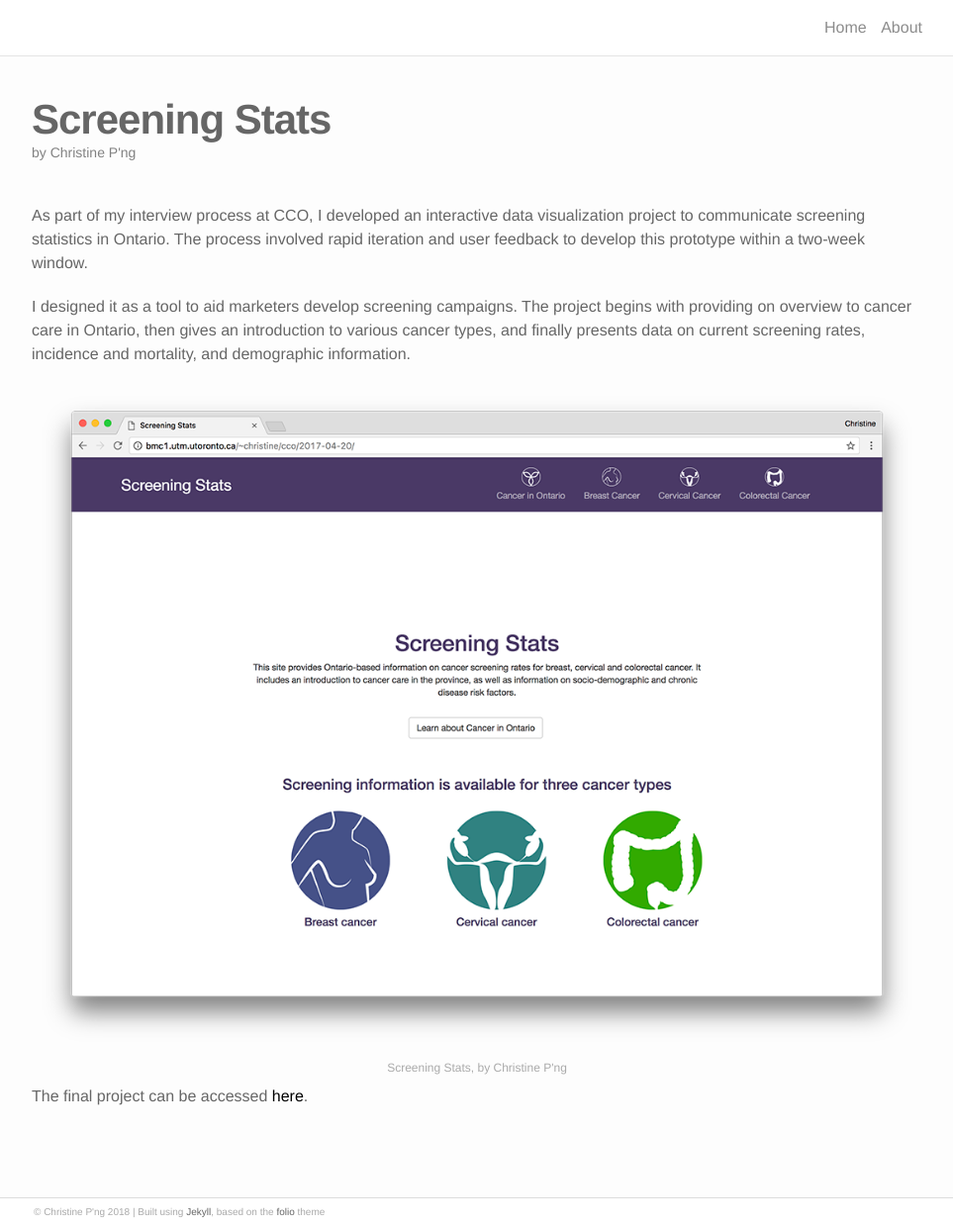
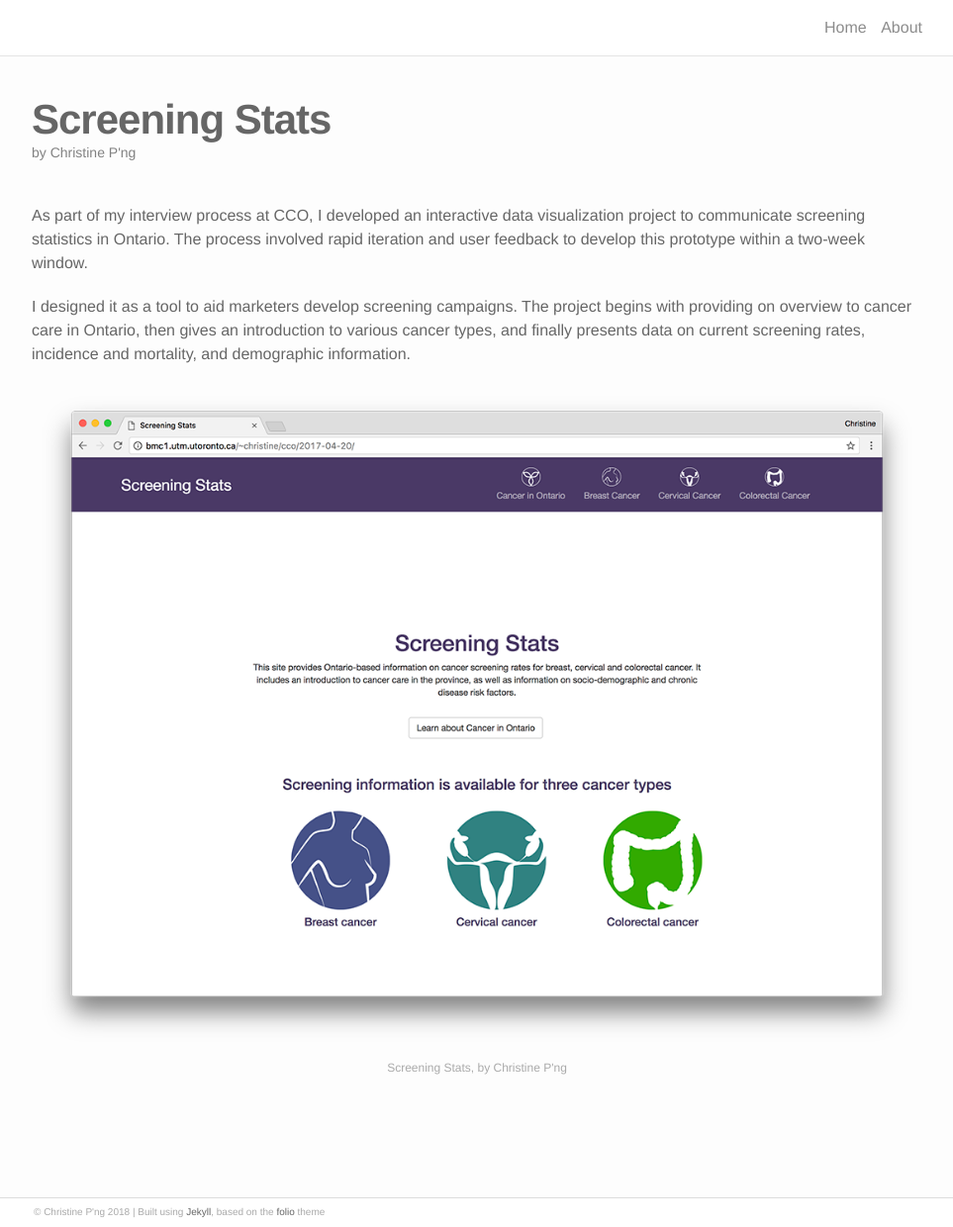
Before and after one commit to chspng/christinepng.ca, a Jekyll site: the page built from _portfolio/Cancer_Screening_Stats.markdown, in a window 1280 px wide and 1240 px high. Shown: the whole window at 99% size, without its empty margins (158-1121 px from the left). Built offline with Jekyll 4.4.1, drawn with Linux system fonts in a browser that asks for light colours; nearby versions of some CDN libraries.

Commit message:
Removing broken link

```diff
--- a/_portfolio/Cancer_Screening_Stats.markdown
+++ b/_portfolio/Cancer_Screening_Stats.markdown
@@ -18,4 +18,4 @@ I designed it as a tool to aid marketers develop screening campaigns. The projec
 </div>
 
 
-The final project can be accessed <a href="http://bmc1.utm.utoronto.ca/~christine/cco/2017-04-20/">here</a>.
+<!--The final project can be accessed <a href="http://bmc1.utm.utoronto.ca/~christine/cco/2017-04-20/">here</a>.-->
```
